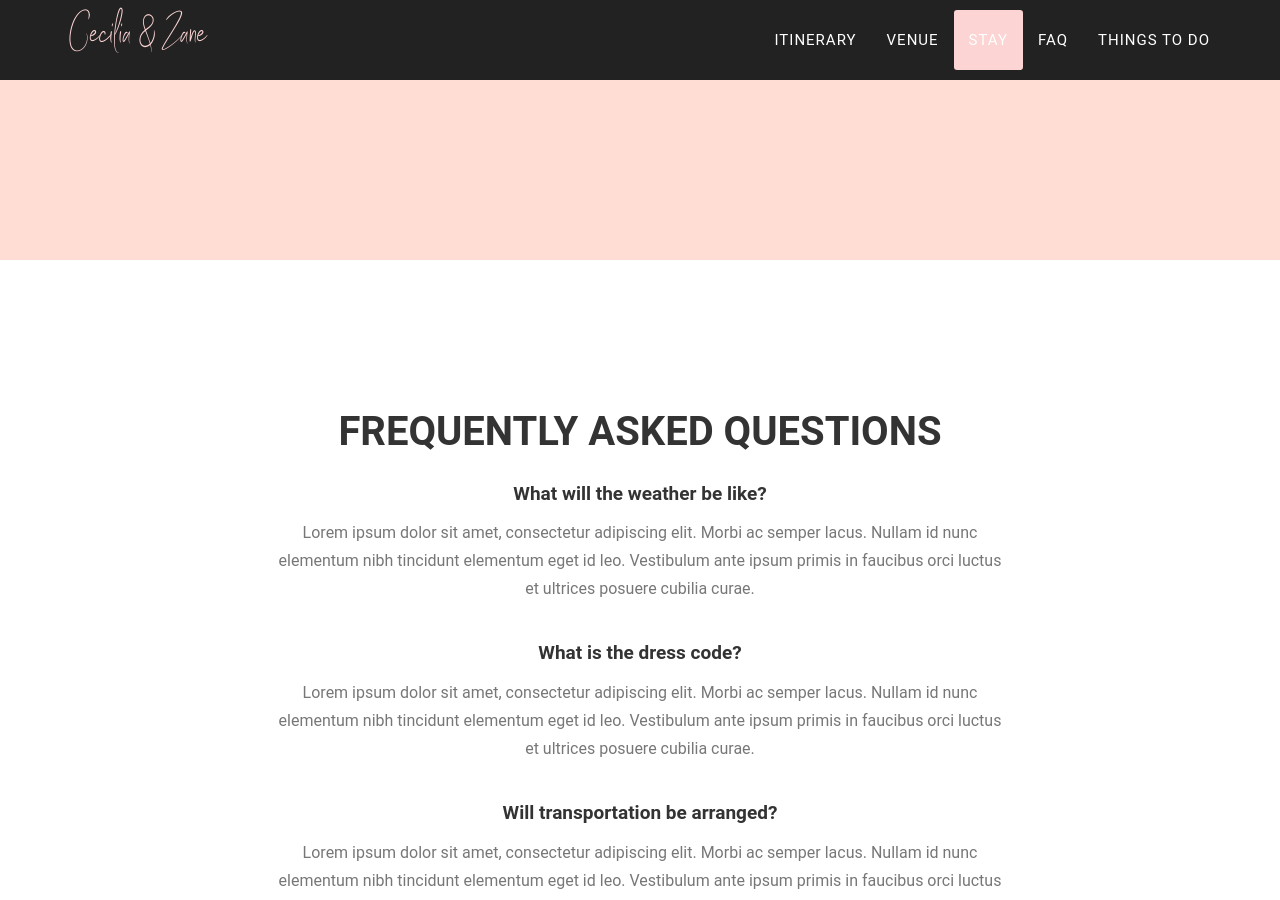
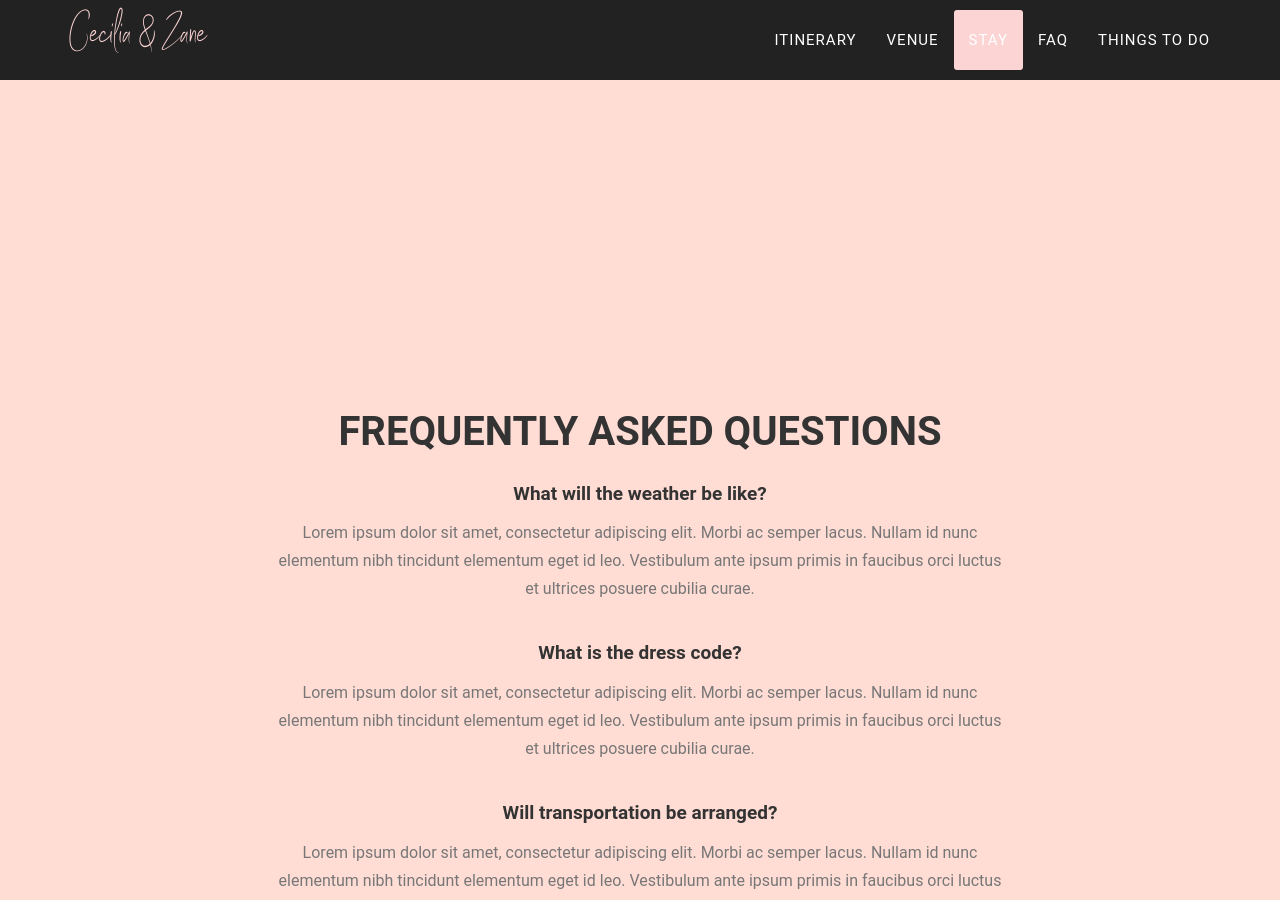
Before and after one commit to ceciliaxli/wedding-website, a Jekyll site: the page built from index.html, in a window 1280 px wide and 900 px high, scrolled down 4560 px. Built offline with Jekyll 4.4.1, drawn with Linux system fonts in a browser that asks for light colours; some web fonts are replaced.

Commit message:
Update FAQ.html

```diff
--- a/_includes/en_data/FAQ.html
+++ b/_includes/en_data/FAQ.html
@@ -1,5 +1,5 @@
 <!-- FAQ Section -->
-<section id="FAQ" class="bg-light-gray">
+<section id="FAQ" class="bg-light-pink">
     <div class="container">
         <div class="row">
             <div class="col-lg-12 text-center">
```
